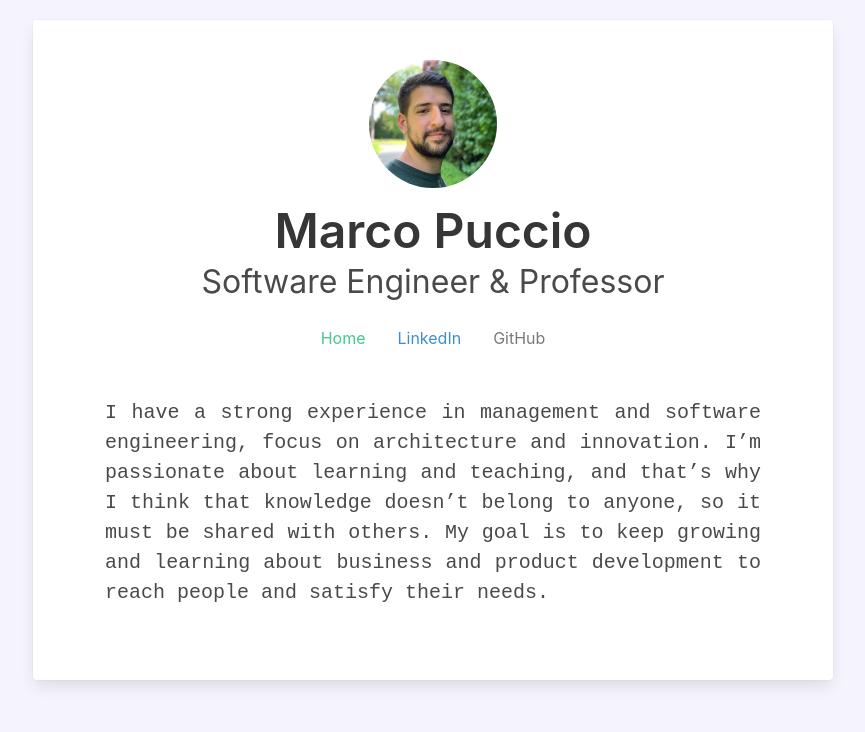
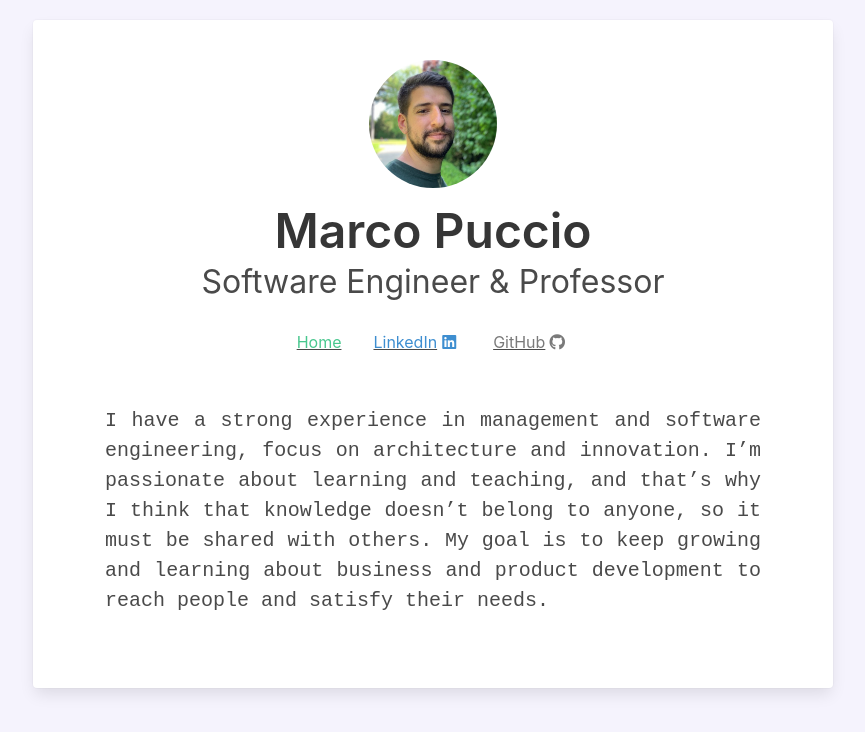
Before and after one commit to marcopuccio/marcopucc.io, a React (Create React App) app: page / in a window 1280 px wide. Shown: the top 732 px of the page, without its empty margins (207-1072 px from the left). Built offline with nearby package versions, Linux system fonts and the light colour scheme.

Commit message:
improve menu

```diff
--- a/src/components/Menu/Menu.css
+++ b/src/components/Menu/Menu.css
@@ -1,3 +1,12 @@
 .has-dropdown a::after {
   border-color: hsl(348, 100%, 61%) !important;
 }
+
+.Menu-item {
+  text-decoration: underline;
+}
+
+.Menu-item:hover {
+  background-color: hsl(48, 100%, 96%);
+  border-radius: 4px;
+}
--- a/src/components/Menu/index.tsx
+++ b/src/components/Menu/index.tsx
@@ -4,12 +4,12 @@ import "./Menu.css";
 export const Menu: React.FC = () => {
   return (
     <div className="is-flex is-flex-direction-row is-justify-content-center is-flex-wrap-wrap">
-      <div className="is-flex px-4">
+      <div className="Menu-item is-flex px-4 py-1">
         <a className="has-text-success" href="/#">
           Home
         </a>
       </div>
-      <div className="is-flex px-4">
+      <div className="Menu-item is-flex px-4 py-1">
         <a
           className="has-text-info"
           href="https://www.linkedin.com/in/marcopuccio/"
@@ -17,9 +17,12 @@ export const Menu: React.FC = () => {
           rel="noreferrer"
         >
           LinkedIn
+          <span className="icon">
+            <i className="fab fa-linkedin"></i>
+          </span>
         </a>
       </div>
-      <div className="is-flex px-4">
+      <div className="Menu-item is-flex px-4 py-1">
         <a
           className="has-text-grey"
           href="https://github.com/marcopuccio"
@@ -27,6 +30,9 @@ export const Menu: React.FC = () => {
           rel="noreferrer"
         >
           GitHub
+          <span className="icon">
+            <i className="fab fa-github"></i>
+          </span>
         </a>
       </div>
       {/* <div className="has-dropdown is-hoverable">
```
